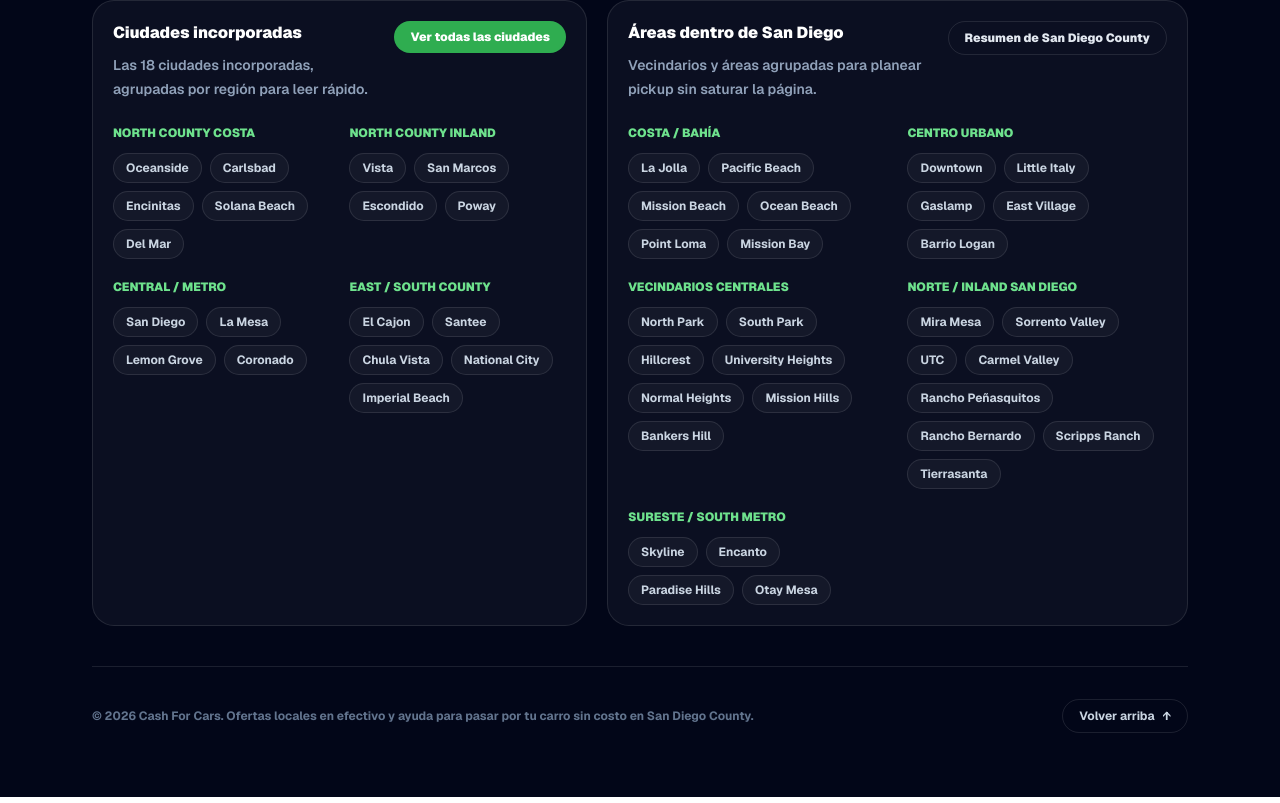
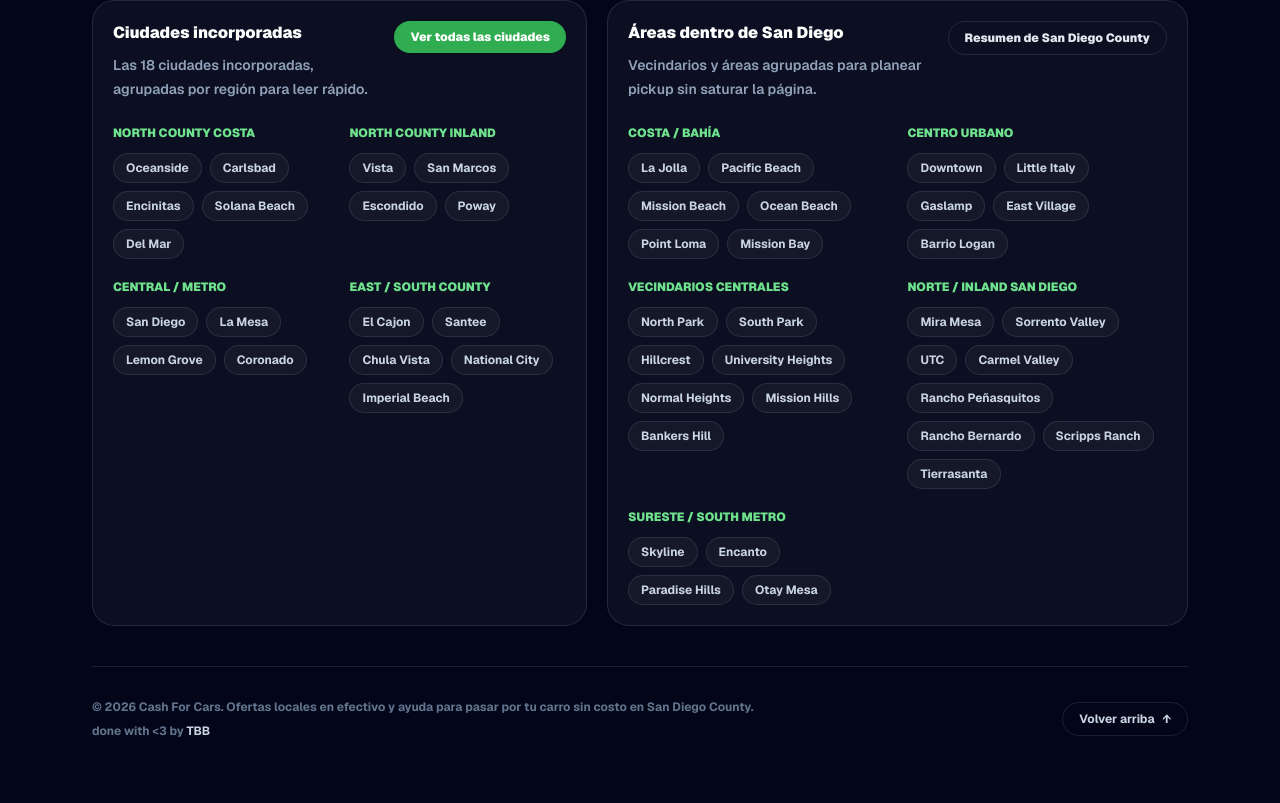
Before and after one commit to tbbzip/1-800-cashforcars, a Next.js app: page /es in a window 1280 px wide. Shown: the part 9039-9842 px from the top of the page. Built offline with nearby package versions, Linux system fonts and the light colour scheme; no server answers.

Commit message:
Add GA4 and GTM tracking for leads and calls

```diff
--- a/app/(en)/layout.tsx
+++ b/app/(en)/layout.tsx
@@ -1,8 +1,10 @@
 import type { Metadata } from "next";
 import { Geist, Geist_Mono } from "next/font/google";
+import { GoogleTagManager } from "@next/third-parties/google";
 import "../globals.css";
 import { getDictionary } from "../dictionaries";
 import { createPageMetadata } from "../seo";
+import { GtmPhoneClickEvents } from "../components/gtm-events";
 
 const geistSans = Geist({
   variable: "--font-geist-sans",
@@ -15,6 +17,7 @@ const geistMono = Geist_Mono({
 });
 
 const dictionary = getDictionary("en");
+const gtmId = process.env.NEXT_PUBLIC_GTM_ID ?? "GTM-TR3NQ5M8";
 
 export const metadata: Metadata = createPageMetadata({
   locale: "en",
@@ -40,7 +43,20 @@ export default function EnglishRootLayout({
       lang="en"
       className={`${geistSans.variable} ${geistMono.variable} h-full antialiased`}
     >
-      <body className="min-h-full flex flex-col">{children}</body>
+      <GoogleTagManager gtmId={gtmId} />
+      <body className="min-h-full flex flex-col">
+        <noscript>
+          <iframe
+            src={`https://www.googletagmanager.com/ns.html?id=${gtmId}`}
+            height="0"
+            width="0"
+            style={{ display: "none", visibility: "hidden" }}
+            title="Google Tag Manager"
+          />
+        </noscript>
+        <GtmPhoneClickEvents />
+        {children}
+      </body>
     </html>
   );
 }
--- /dev/null
+++ b/app/components/gtm-events.tsx
@@ -0,0 +1,34 @@
+"use client";
+
+import { useEffect } from "react";
+import { sendGTMEvent } from "@next/third-parties/google";
+
+export function GtmPhoneClickEvents() {
+  useEffect(() => {
+    function handleClick(event: MouseEvent) {
+      const target = event.target;
+
+      if (!(target instanceof Element)) {
+        return;
+      }
+
+      const link = target.closest<HTMLAnchorElement>('a[href^="tel:"]');
+
+      if (!link) {
+        return;
+      }
+
+      sendGTMEvent({
+        event: "phone_click",
+        link_text: link.textContent?.trim() ?? "",
+        phone_number: link.href.replace(/^tel:/, ""),
+      });
+    }
+
+    document.addEventListener("click", handleClick);
+
+    return () => document.removeEventListener("click", handleClick);
+  }, []);
+
+  return null;
+}
--- a/app/components/offer-flow.tsx
+++ b/app/components/offer-flow.tsx
@@ -3,6 +3,7 @@
 import Image from "next/image";
 import Link from "next/link";
 import Script from "next/script";
+import { sendGTMEvent } from "@next/third-parties/google";
 import {
   FormEvent,
   useCallback,
@@ -496,6 +497,11 @@ export function OfferFlow({
 
       setSubmitStatus("success");
       setTurnstileToken("");
+      sendGTMEvent({
+        event: "offer_form_submit_success",
+        form_name: "cash_offer",
+        language: locale,
+      });
     } catch (error) {
       setSubmitStatus("error");
       setSubmitError(
--- a/app/components/site-footer.tsx
+++ b/app/components/site-footer.tsx
@@ -214,9 +214,22 @@ export function SiteFooter({
         </div>
 
         <div className="flex flex-col gap-4 pt-8 text-xs font-bold text-slate-500 sm:flex-row sm:items-center sm:justify-between">
-          <p>
-            © {year} Cash For Cars. {dictionary.footer.rights}
-          </p>
+          <div className="grid gap-2">
+            <p>
+              © {year} Cash For Cars. {dictionary.footer.rights}
+            </p>
+            <p>
+              done with {"<3"} by{" "}
+              <a
+                href="https://www.thebrandingbull.com/"
+                target="_blank"
+                rel="noopener noreferrer"
+                className="text-slate-300 transition hover:text-[#6ee28d]"
+              >
+                TBB
+              </a>
+            </p>
+          </div>
           <Link
             href={getLocalePath(locale)}
             className="inline-flex w-fit items-center gap-2 rounded-full border border-white/10 px-4 py-2 text-slate-300 transition hover:border-[#6ee28d]/50 hover:text-white"
--- a/app/es/layout.tsx
+++ b/app/es/layout.tsx
@@ -1,8 +1,10 @@
 import type { Metadata } from "next";
 import { Geist, Geist_Mono } from "next/font/google";
+import { GoogleTagManager } from "@next/third-parties/google";
 import "../globals.css";
 import { getDictionary } from "../dictionaries";
 import { createPageMetadata } from "../seo";
+import { GtmPhoneClickEvents } from "../components/gtm-events";
 
 const geistSans = Geist({
   variable: "--font-geist-sans",
@@ -15,6 +17,7 @@ const geistMono = Geist_Mono({
 });
 
 const dictionary = getDictionary("es");
+const gtmId = process.env.NEXT_PUBLIC_GTM_ID ?? "GTM-TR3NQ5M8";
 
 export const metadata: Metadata = createPageMetadata({
   locale: "es",
@@ -40,7 +43,20 @@ export default function SpanishRootLayout({
       lang="es"
       className={`${geistSans.variable} ${geistMono.variable} h-full antialiased`}
     >
-      <body className="min-h-full flex flex-col">{children}</body>
+      <GoogleTagManager gtmId={gtmId} />
+      <body className="min-h-full flex flex-col">
+        <noscript>
+          <iframe
+            src={`https://www.googletagmanager.com/ns.html?id=${gtmId}`}
+            height="0"
+            width="0"
+            style={{ display: "none", visibility: "hidden" }}
+            title="Google Tag Manager"
+          />
+        </noscript>
+        <GtmPhoneClickEvents />
+        {children}
+      </body>
     </html>
   );
 }
--- a/package.json
+++ b/package.json
@@ -9,6 +9,7 @@
     "lint": "eslint"
   },
   "dependencies": {
+    "@next/third-parties": "^16.2.7",
     "lucide-react": "^1.17.0",
     "motion": "^12.40.0",
     "next": "16.2.7",
```
Also changed, not shown: 1 other file (tests, documents, lock files or other folders).
